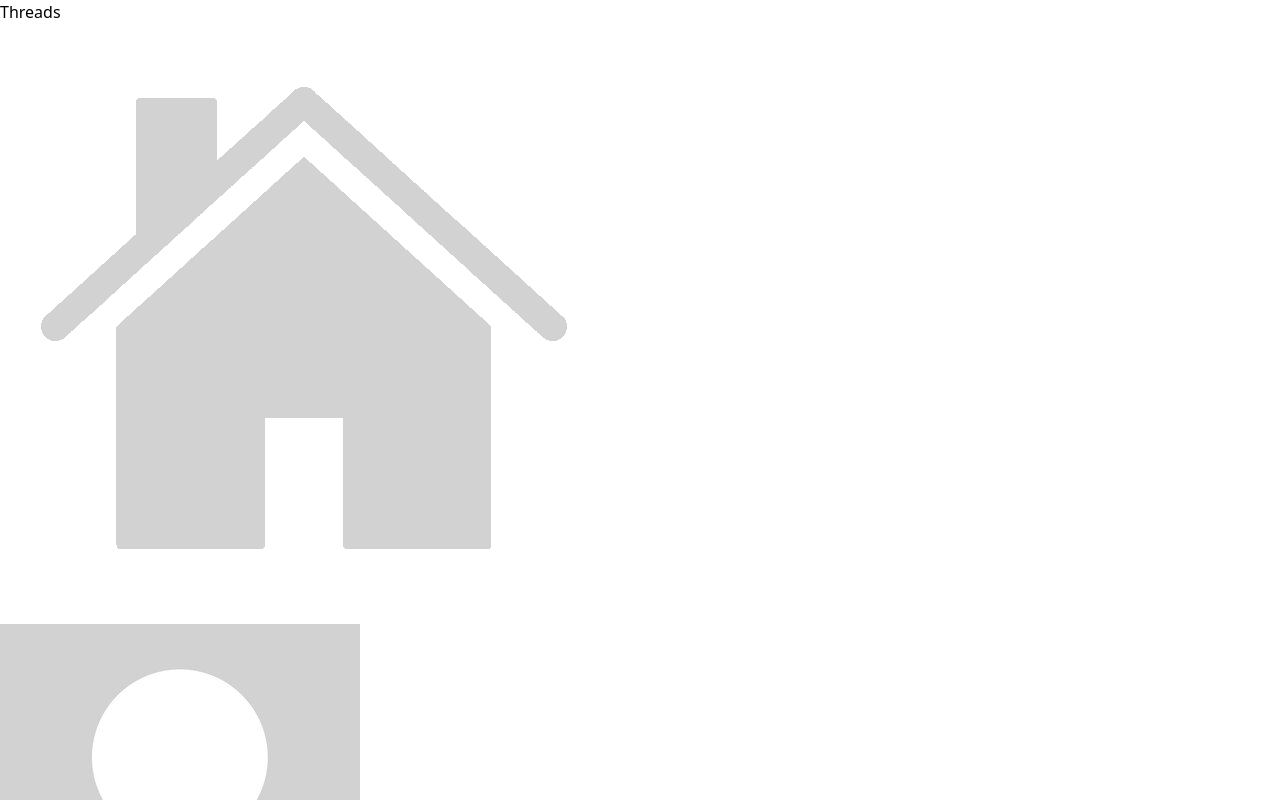
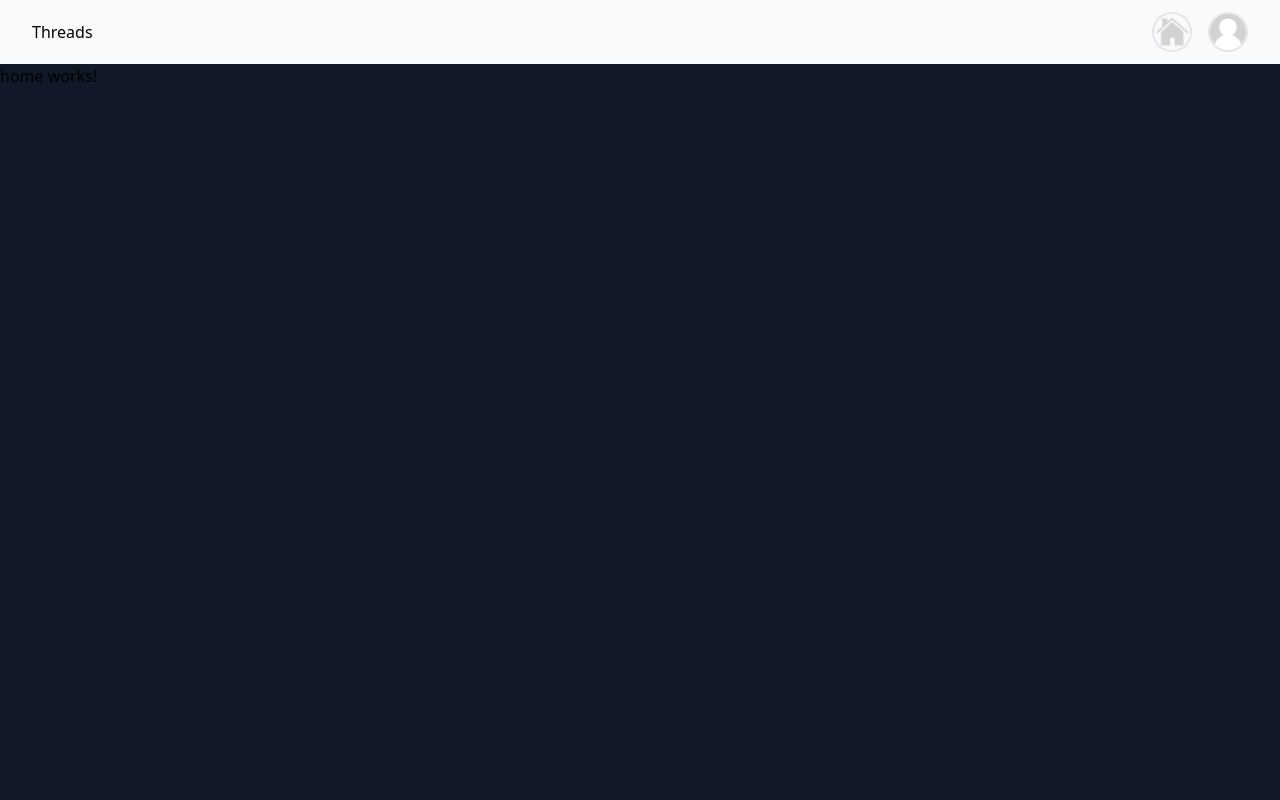
Before and after one commit to shedp/AngularThreads, an Angular app in the folder client/: page / in a window 1280 px wide. Shown: the top 800 px of the page. Built offline with nearby package versions, Linux system fonts and the light colour scheme.

Commit message:
tailwindcss build

```diff
--- a/client/tailwind.config.js
+++ b/client/tailwind.config.js
@@ -1,6 +1,6 @@
 /** @type {import('tailwindcss').Config} */
 module.exports = {
-  content: ["./src/**/*.{html,ts,css"],
+  content: ["./src/**/*.{html,ts}"],
   theme: {
     extend: {},
   },
```
